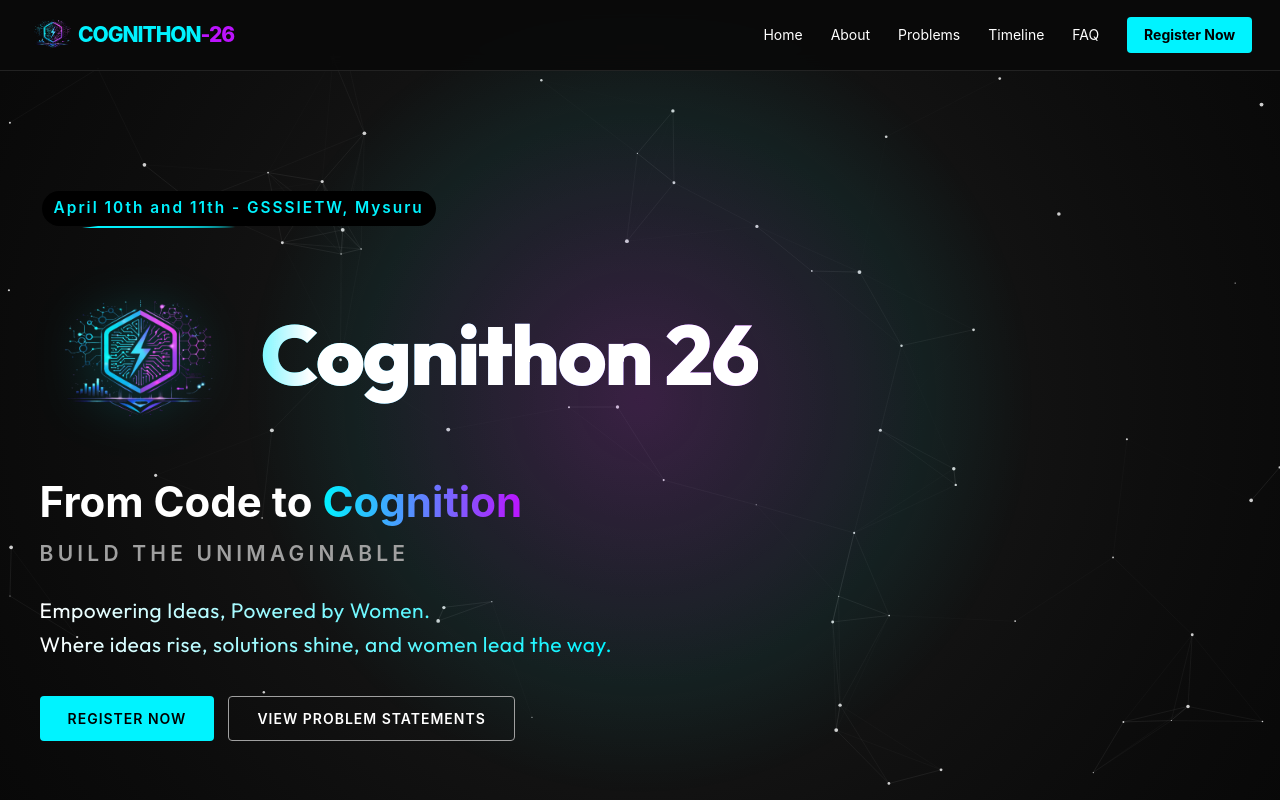
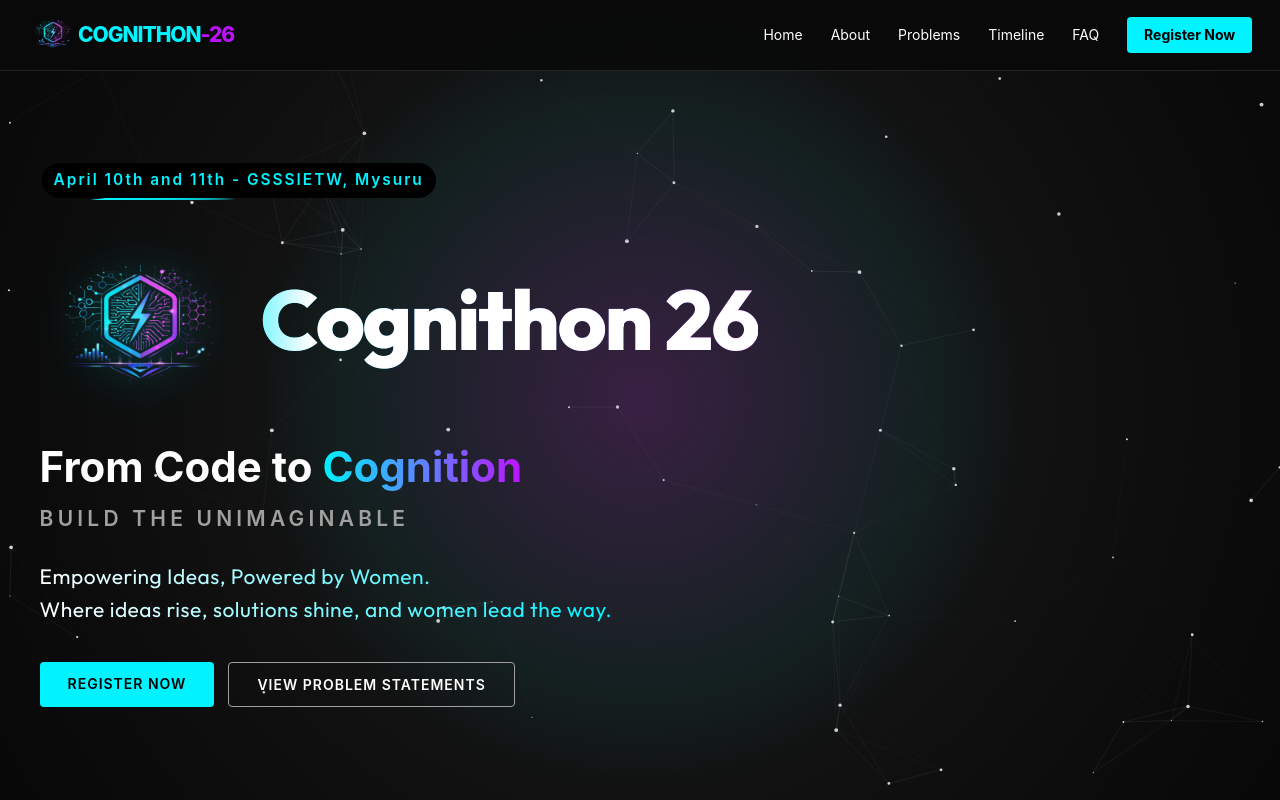
Before and after one commit to chandanaputtaswamy/Cognithon-26, a React (Vite) app: page / in a window 1280 px wide. Shown: the top 800 px of the page. Built offline with nearby package versions, Linux system fonts and the light colour scheme.

Commit message:
style: reduce vertical gap between navbar and hero badge

```diff
--- a/src/styles/Hero.css
+++ b/src/styles/Hero.css
@@ -7,7 +7,8 @@
     /* Left align content */
     position: relative;
     overflow: hidden;
-    padding-top: 60px;
+    padding-top: 40px;
+    /* Reduced from 60px */
     padding-left: 2%;
     /* Reduced from 5% to move content left */
 }
@@ -49,8 +50,9 @@
     font-size: 1.1rem;
     font-weight: 600;
     letter-spacing: 2px;
-    margin-bottom: 2.5rem;
-    margin-top: 5rem;
+    margin-bottom: 2rem;
+    margin-top: 2rem;
+    /* Reduced from 5rem */
 
     background: transparent;
     /* Transparent to let pseudo elements show */
```
